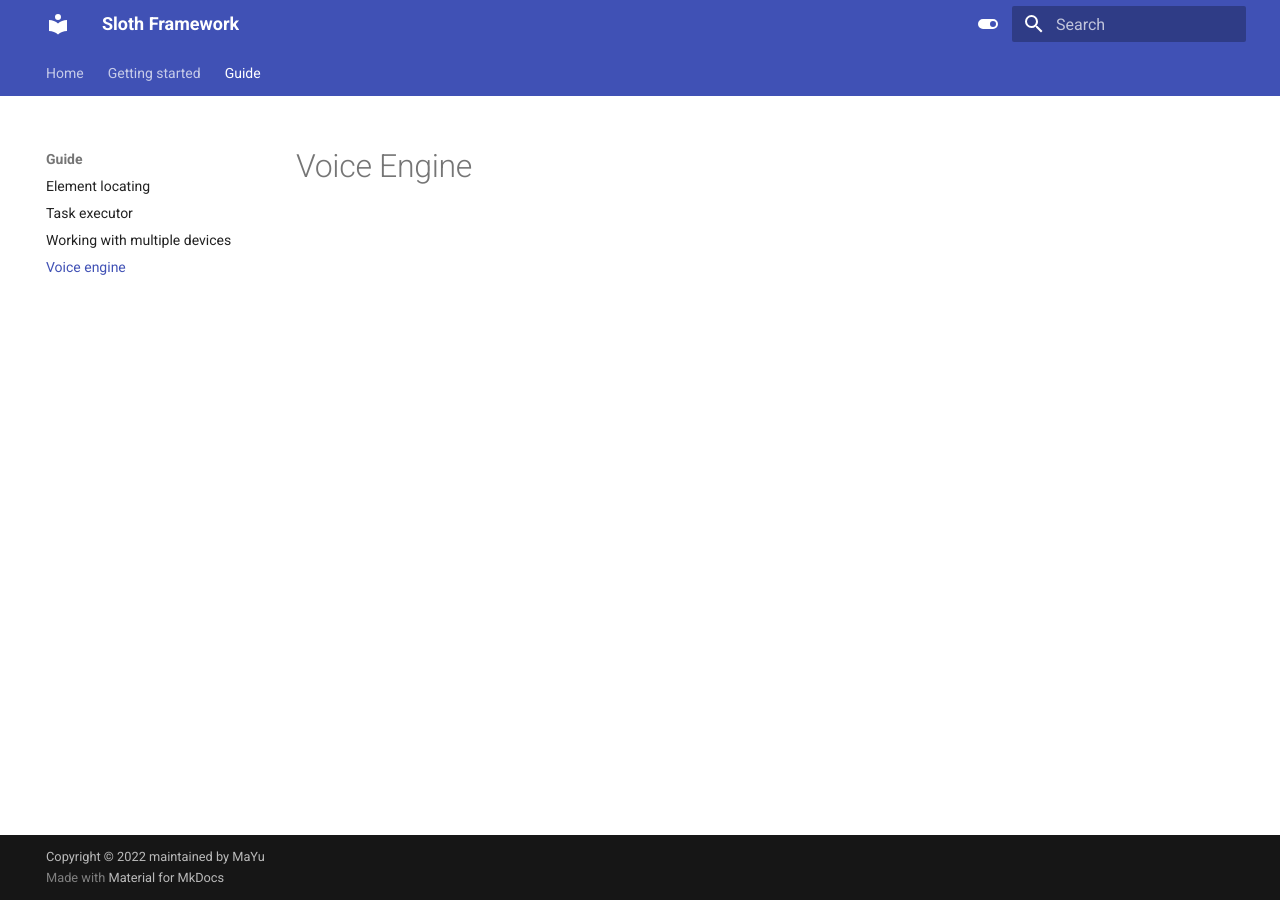
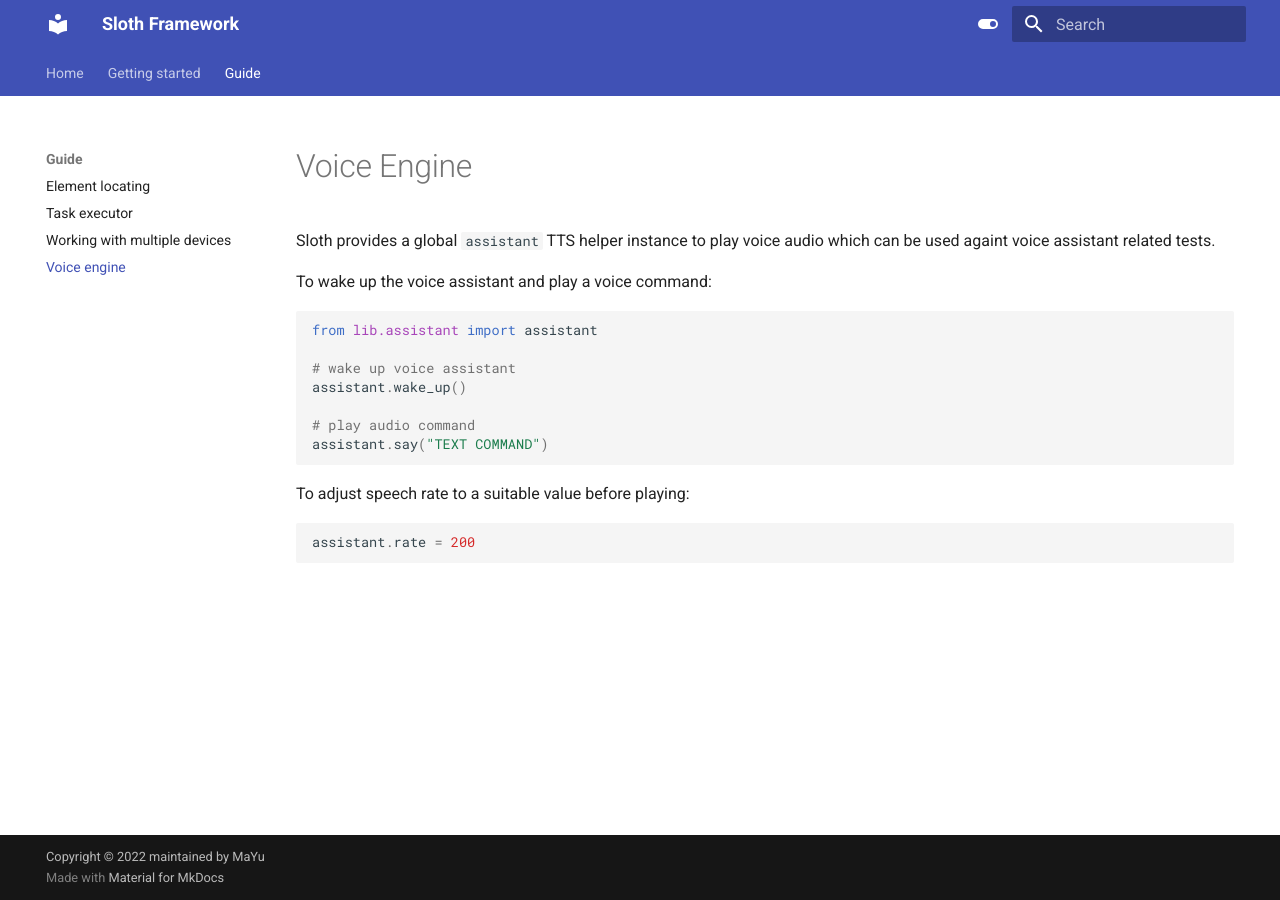
Before and after one commit to ice7mayu/sloth-doc, an MkDocs documentation site: the page built from docs/guide/voice-engine.md, in a window 1280 px wide. Built offline with MkDocs 1.6.1 and Material for MkDocs 9.7.7, drawn with Linux system fonts in a browser that asks for light colours.

Commit message:
Add voice engine doc

````diff
--- a/docs/guide/voice-engine.md
+++ b/docs/guide/voice-engine.md
@@ -1 +1,21 @@
 # Voice Engine
+
+Sloth provides a global `assistant` TTS helper instance to play voice audio which can be used againt voice assistant related tests.
+
+To wake up the voice assistant and play a voice command:
+
+```python
+from lib.assistant import assistant
+
+# wake up voice assistant
+assistant.wake_up()
+
+# play audio command
+assistant.say("TEXT COMMAND")
+```
+
+To adjust speech rate to a suitable value before playing:
+
+```python
+assistant.rate = 200
+```
````
